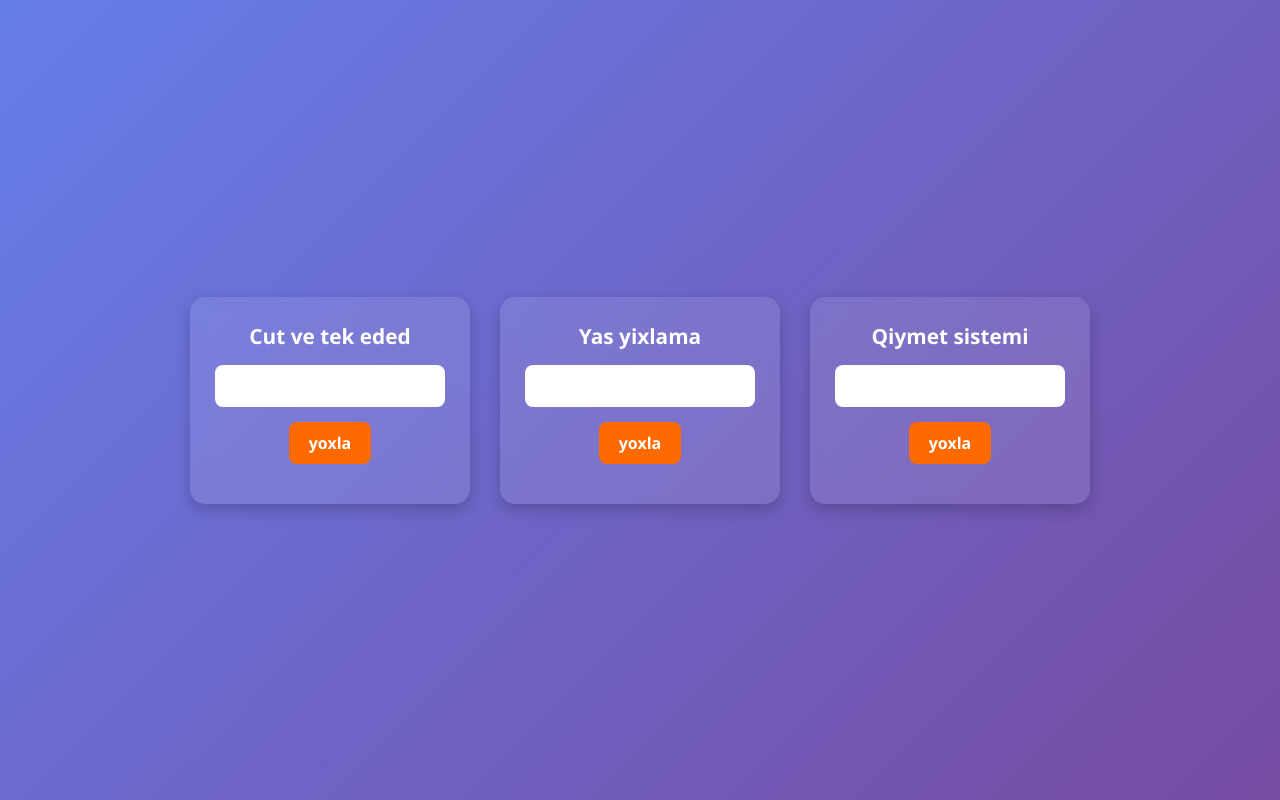
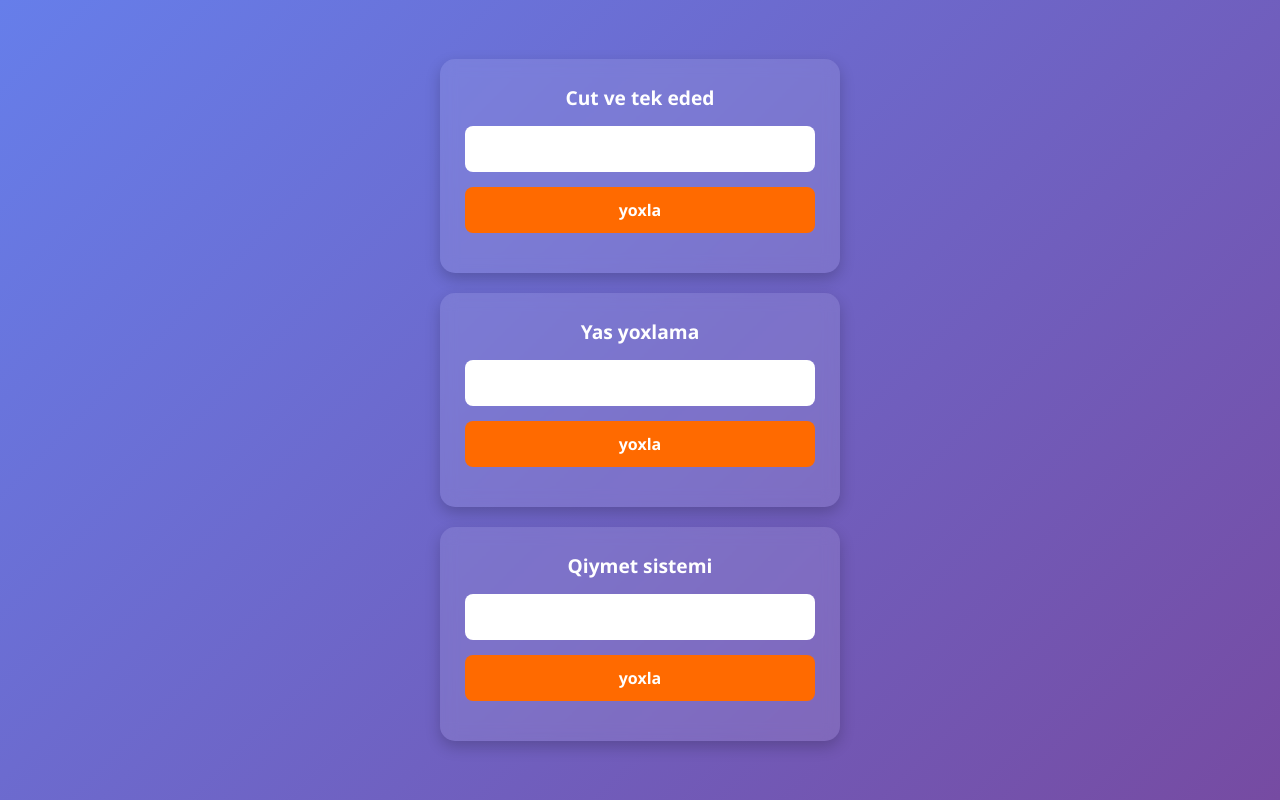
Before and after one commit to Abbas-webdev/js_task_ment, a plain HTML site: page index.html in a window 1280 px wide. Drawn offline with Linux system fonts and the light colour scheme.

Commit message:
HTML və CSS yeniləndi resposivlik elave olundu

```diff
--- a/index.html
+++ b/index.html
@@ -19,36 +19,42 @@ body {
             display: flex;
             justify-content: center;
             align-items: center;
-    padding: 30px;
-    color: #fff;
+            padding: 20px;
         }
 
-div {
+        .container-all {
+            display: flex;
+            flex-direction: column;
+            /* mobil üçün alt-alta */
+            gap: 20px;
+            width: 100%;
+            max-width: 400px;
+        }
+
+        .container-all div {
             background: rgba(255, 255, 255, 0.1);
             backdrop-filter: blur(8px);
             padding: 25px;
-    margin: 15px;
             border-radius: 15px;
             box-shadow: 0 6px 15px rgba(0, 0, 0, 0.2);
             text-align: center;
-    width: 280px;
             transition: 0.3s ease;
         }
 
-div:hover {
+        .container-all div:hover {
             transform: translateY(-5px);
             box-shadow: 0 8px 20px rgba(0, 0, 0, 0.3);
         }
 
         h1 {
-    font-size: 1.3em;
+            font-size: 1.2em;
             margin-bottom: 15px;
             color: #fff;
         }
 
         input {
             width: 100%;
-    padding: 10px;
+            padding: 12px;
             border-radius: 8px;
             border: none;
             outline: none;
@@ -60,7 +66,8 @@ input {
         button {
             background: #ff6a00;
             color: white;
-    padding: 10px 20px;
+            padding: 12px;
+            width: 100%;
             border: none;
             border-radius: 8px;
             cursor: pointer;
@@ -79,11 +86,11 @@ h2 {
             font-weight: bold;
             color: #ffdf5d;
         }
-
     </style>
 </head>
 
 <body>
+    <div class="container-all">
         <div>
             <h1>Cut ve tek eded</h1>
             <input type="text" id="cut">
@@ -92,7 +99,7 @@ h2 {
         </div>
 
         <div>
-        <h1>Yas yixlama</h1>
+            <h1>Yas yoxlama</h1>
             <input type="text" id="yas">
             <button onclick="yasyoxla()">yoxla</button>
             <h2 id="yash2"></h2>
@@ -103,6 +110,7 @@ h2 {
             <input type="text" id="exch">
             <button onclick="balyoxla()">yoxla</button>
             <h2 id="bal"></h2>
+        </div>
     </div>
 
     <script>
@@ -121,32 +129,32 @@ h2 {
             }
         }
 
-        function yasyoxla(){
-            if(yas.value <=12){
+        function yasyoxla() {
+            if (yas.value <= 12) {
                 yash2.innerHTML = ` siz usaqsiz `
-            }else if(yas.value >=13 && yas.value <40 ){
+            } else if (yas.value >= 13 && yas.value < 40) {
                 yash2.innerHTML = `siz gencsiz `
-            }else if (yas.value >=40 && yas.value<65){
+            } else if (yas.value >= 40 && yas.value < 65) {
                 yash2.innerHTML = `siz yetiskin insansiz  `
-            }else{
-                yash2.innerHTML= `siz yaslisiz `
+            } else {
+                yash2.innerHTML = `siz yaslisiz `
             }
         }
 
-        function balyoxla(){
-            if(exch.value > 100){
+        function balyoxla() {
+            if (exch.value > 100) {
                 bal.innerHTML = `100-dən yuxarı bal ola bilməz!`
             }
-            else if(exch.value <51){
+            else if (exch.value < 51) {
                 bal.innerHTML = `Siz kəsildiniz `
-            }else if (exch.value >= 51 && exch.value<=71 ){
+            } else if (exch.value >= 51 && exch.value <= 71) {
                 bal.innerHTML = `Siz D aldınız`
-            }else if (exch.value >=72 && exch.value <=81){
+            } else if (exch.value >= 72 && exch.value <= 81) {
                 bal.innerHTML = `Siz C aldınız`
-            }else if(exch.value >=82 && exch.value<=91){
-                bal.innerHTML =`Siz B aldınız`
-            }else{
-                bal.innerHTML =`Siz A aldınız `
+            } else if (exch.value >= 82 && exch.value <= 91) {
+                bal.innerHTML = `Siz B aldınız`
+            } else {
+                bal.innerHTML = `Siz A aldınız `
             }
         }
     </script>
```
Lines whose indentation alone changed are shown as unchanged.
